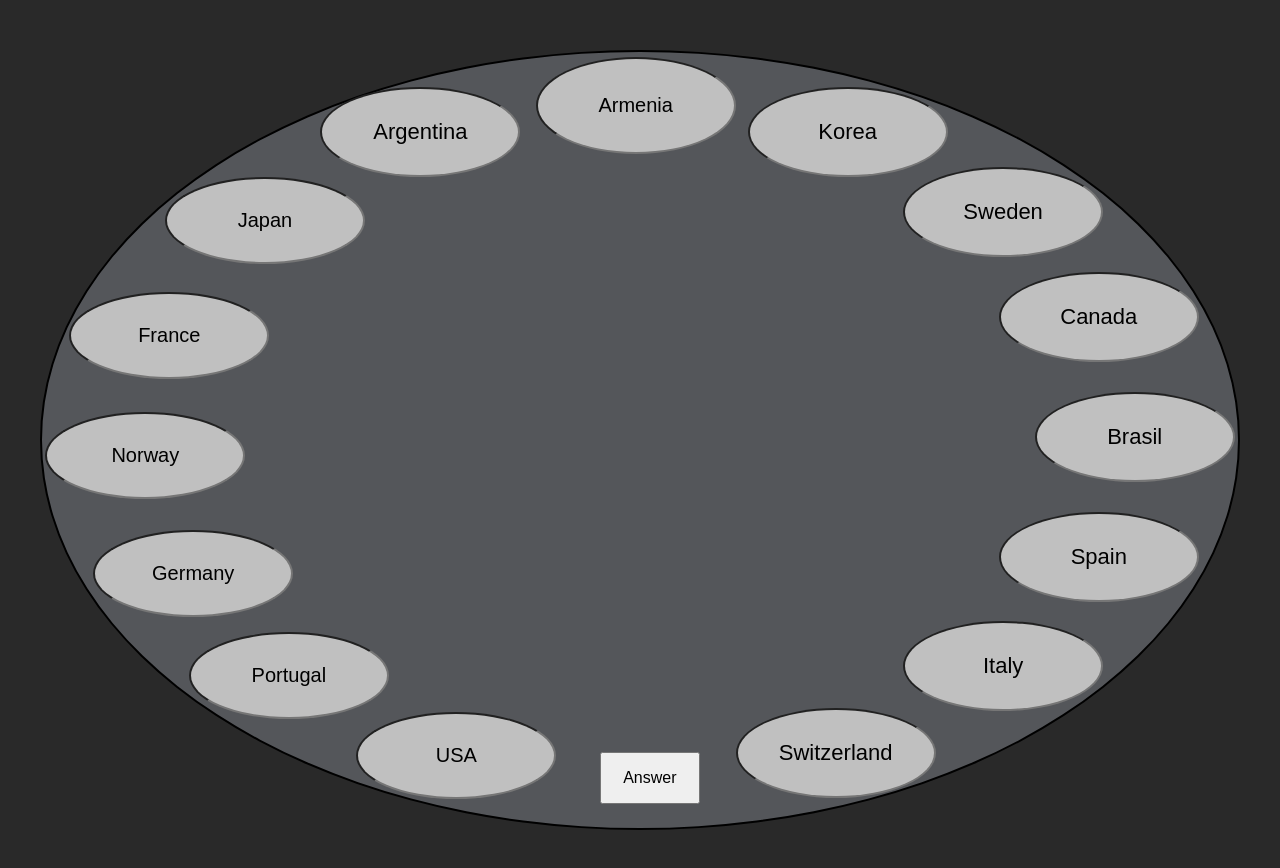
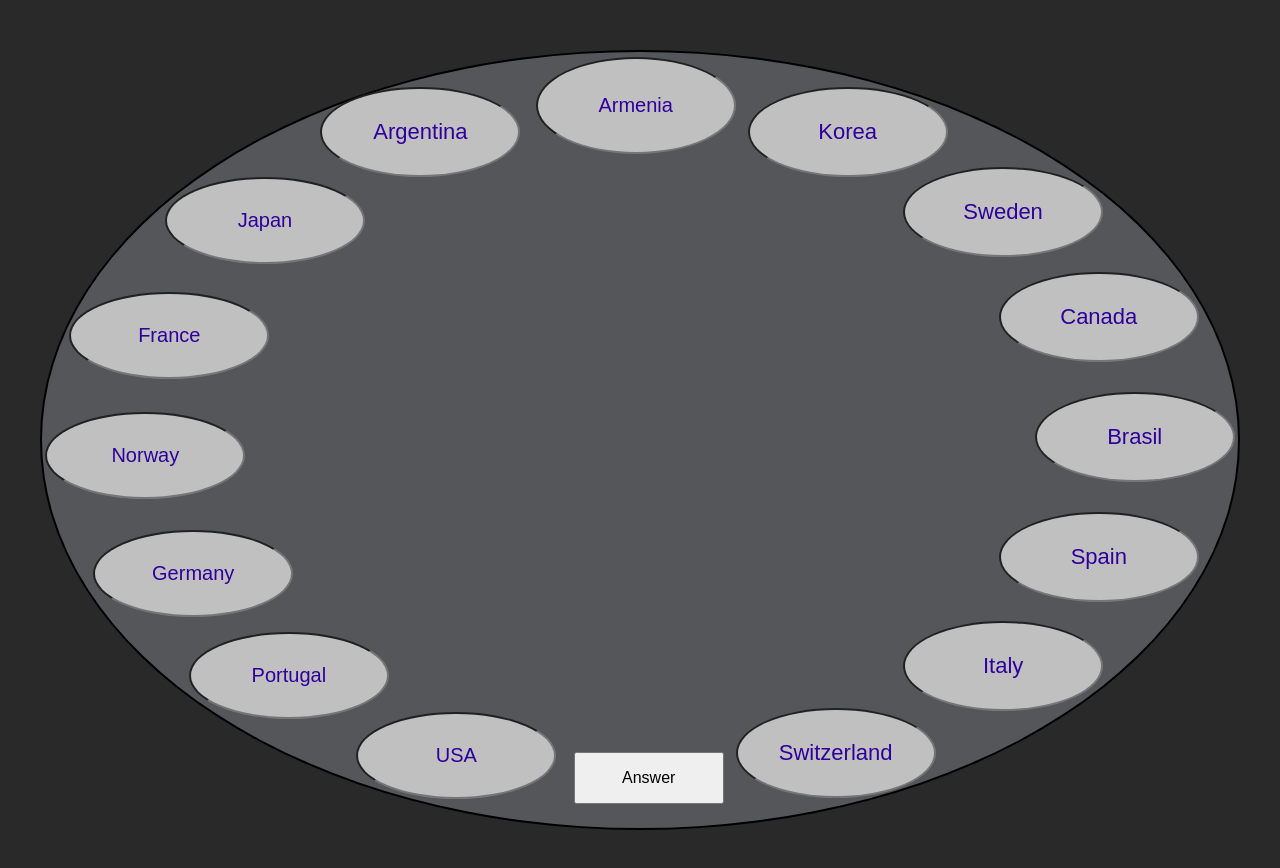
Before and after one commit to ArthurGhazaryan/Countries, a plain HTML site: page index.html in a window 1280 px wide. Drawn offline with Linux system fonts and the light colour scheme.

Commit message:
style.css

```diff
--- a/style.css
+++ b/style.css
@@ -28,7 +28,7 @@ input{
 }
 
 ::placeholder{
-    color: black;
+    color: rgb(47, 0, 156);
 }
 
 #left1{
@@ -138,9 +138,17 @@ input{
 
 button{
     position: absolute;
-    right: 45%;
-    width: 100px;
+    right: 43%;
+    width: 150px;
     top: 700px;
     padding: 15px;
     font-size: 16px;
+    cursor: pointer;
 }
+
+button:hover{
+    color: rgb(0, 0, 0);
+    size: 200%;
+    font-size: 20px;
+    box-shadow: 3px 3px 3px 3px;
+}
```
